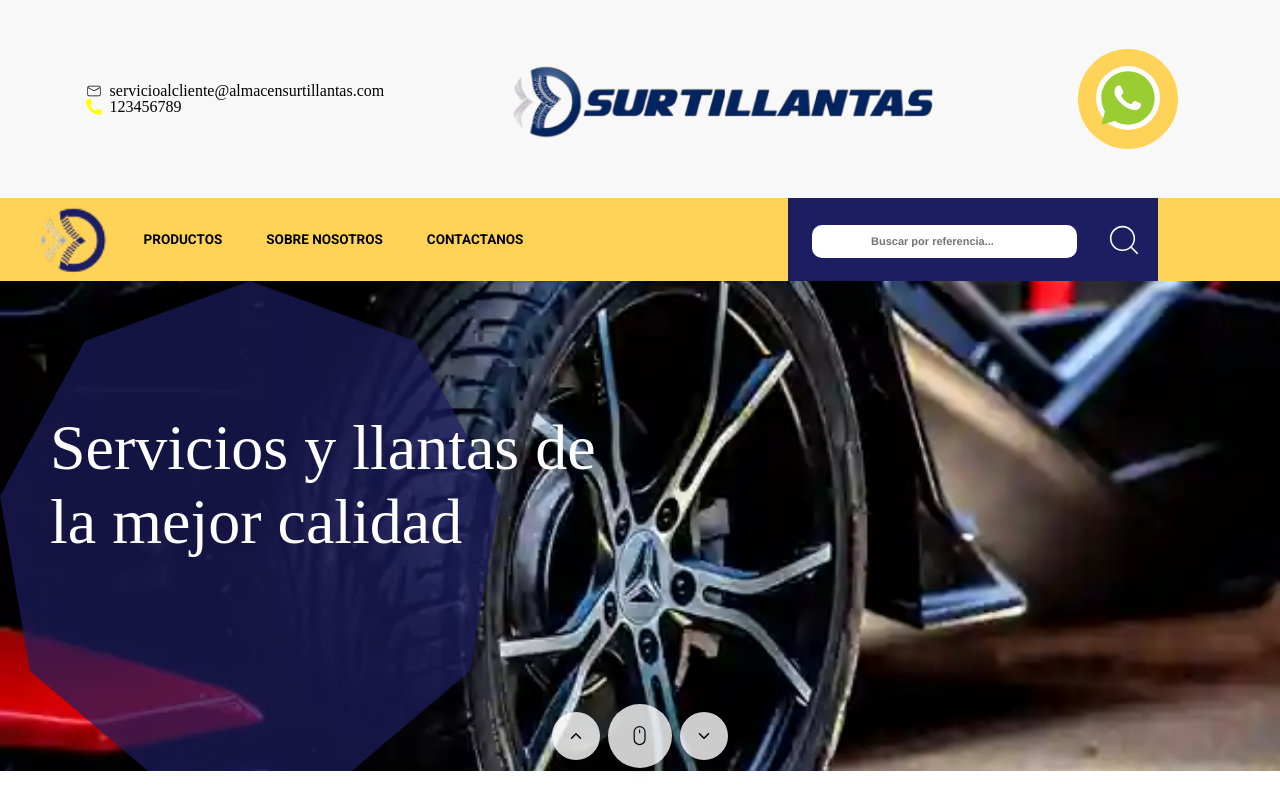
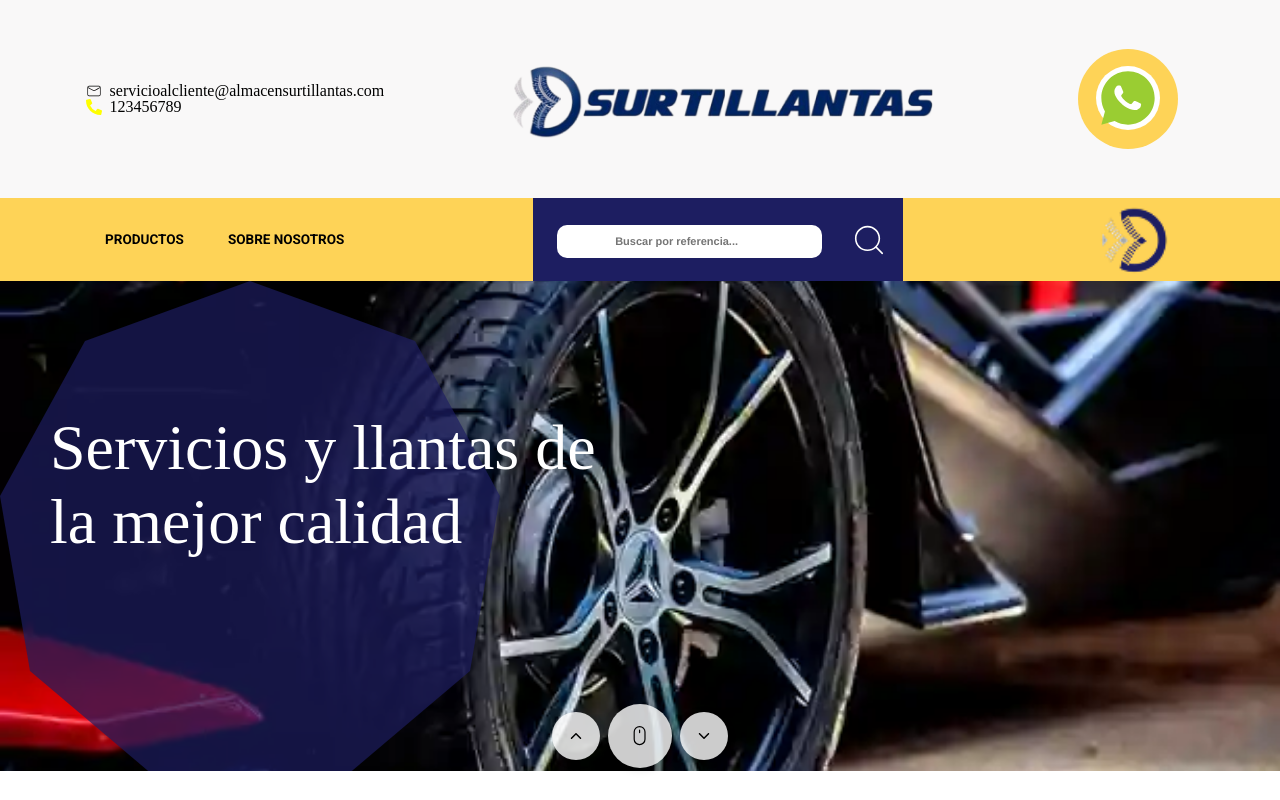
Before and after one commit to omaryesithvilladiegoc/surtillantas, a Next.js app: page / in a window 1280 px wide. Built offline with nearby package versions, Linux system fonts and the light colour scheme.

Commit message:
fixed navigation and scroll

```diff
--- a/src/components/compound/NavigationBar/compound/NavigationBarCompound/NavigationBar.tsx
+++ b/src/components/compound/NavigationBar/compound/NavigationBarCompound/NavigationBar.tsx
@@ -2,36 +2,12 @@ import { CiSearch } from "react-icons/ci";
 import { NavigationBarContext, useNavigationBarContext } from "./context";
 import { NavigationBarProps } from "./interface";
 import styles from "./styles/styles.module.css";
-import { useEffect, useRef, useState } from "react";
+import { useRef } from "react";
 import LogoImage from "@/components/ui/Logo";
 import { roboto } from "@/app/fonts";
 
 const NavigationBar = function ({ options, children }: NavigationBarProps) {
   const navigationRef = useRef<HTMLDivElement>(null);
-
-  // eslint-disable-next-line @typescript-eslint/no-unused-vars
-  const [isInTop, setIsInTop] = useState(false);
-
-  useEffect(() => {
-    const checkIfTop = () => {
-      if (navigationRef.current) {
-        const rect = navigationRef.current.getBoundingClientRect();
-        if (rect.top === 0) {
-          setIsInTop(true);
-        } else {
-          setIsInTop(false);
-        }
-      }
-    };
-
-    window.addEventListener("scroll", checkIfTop);
-    // Initial check
-    checkIfTop();
-
-    return () => {
-      window.removeEventListener("scroll", checkIfTop);
-    };
-  }, []);
 
   return (
     <NavigationBarContext.Provider value={{ options }}>
--- a/src/components/compound/NavigationBar/index.tsx
+++ b/src/components/compound/NavigationBar/index.tsx
@@ -4,6 +4,10 @@ import NavigationBar from "./compound/NavigationBarCompound/NavigationBar";
 
 const NavigationBarComponent = function () {
   const sx = useMediaQuery("(min-width: 768px)", {
+    initializeWithValue: false,
+  });
+
+  const md = useMediaQuery("(min-width: 1440px)", {
     initializeWithValue: false,
   });
   return (
@@ -14,11 +18,13 @@ const NavigationBarComponent = function () {
           ButtonProducts: "Productos",
           ButtonAboutUs: "Sobre nosotros",
           ButtonContact: "Contactanos",
+          ButtonServices: "Servicios",
         }}
       >
         {sx && <NavigationBar.ButtonProducts />}
         {sx && <NavigationBar.ButtonAboutUs />}
-        {sx && <NavigationBar.ButtonContact />}
+        {md && <NavigationBar.ButtonContact />}
+        {md && <NavigationBar.ButtonServices />}
       </NavigationBar>{" "}
     </>
   );
--- a/src/components/pages/LandingPage/styles/styles.module.css
+++ b/src/components/pages/LandingPage/styles/styles.module.css
@@ -4,6 +4,8 @@
     scroll-snap-type: y mandatory;
     position: relative;
     scroll-behavior: smooth;
+    backface-visibility: hidden;
+
 }
 
 .mouseContainer {
--- a/src/components/ui/Logo/index.tsx
+++ b/src/components/ui/Logo/index.tsx
@@ -6,13 +6,10 @@ const LogoImage = () => {
   return (
     <motion.div
       style={{
-        position: "absolute",
+        position: "sticky",
         width: "10%",
         height: "100%",
-        left: 8,
         display: "flex",
-        justifyContent: "center",
-        alignItems: "center",
       }}
       {...logoStyles}
     >
```
